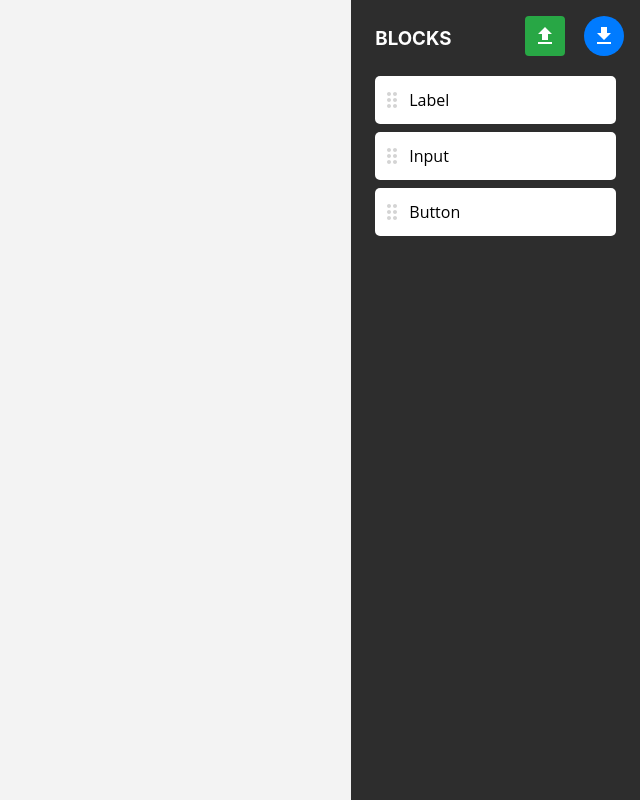
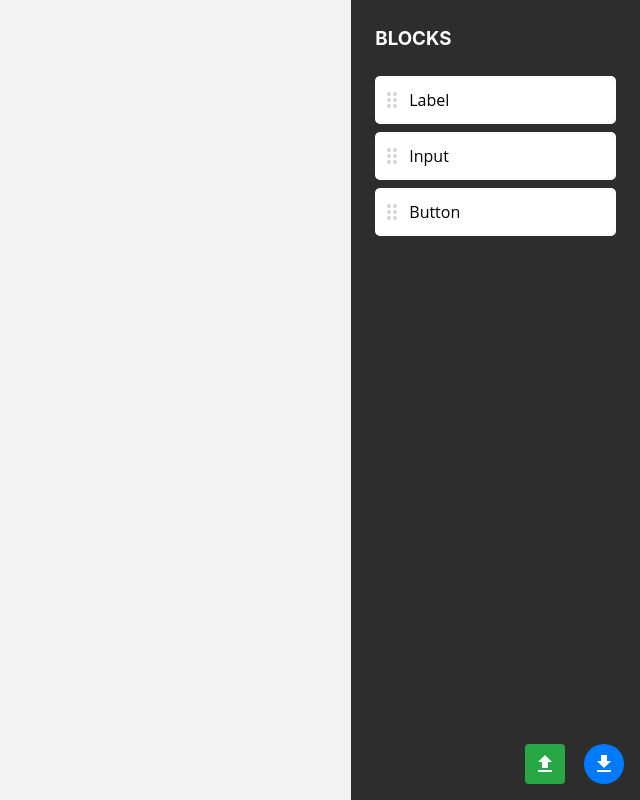
Before and after one commit to Tharun30/mini-page-builder, a React (Create React App) app: page / in a window 1280 px wide. Shown: the whole page, without its empty margins (640-1280 px from the left). Built offline with nearby package versions, Linux system fonts and the light colour scheme.

Commit message:
feat: tooltip

```diff
--- a/src/App.js
+++ b/src/App.js
@@ -1,4 +1,3 @@
-// Import necessary libraries and components
 import React from "react";
 import "./App.css";
 import SideBar from "./Components/SideBar";
@@ -7,9 +6,7 @@ import Page from "./Components/Page";
 function App() {
   return (
     <div className="App">
-      {/* Render the Page component */}
       <Page />
-      {/* Render the SideBar component */}
       <SideBar />
     </div>
   );
--- a/src/Components/Page.css
+++ b/src/Components/Page.css
@@ -14,7 +14,7 @@ button {
 
 .FileDownloadButton {
   position: absolute;
-  top: 16px;
+  bottom: 16px;
   right: 16px;
   padding: 8px;
   background-color: #007bff;
@@ -29,7 +29,7 @@ button {
 
 .FileUploadButton {
   position: absolute;
-  top: 16px;
+  bottom: 16px;
   right: 75px;
   padding: 8px;
   background-color: #28a745;
--- a/src/Components/Page.js
+++ b/src/Components/Page.js
@@ -126,6 +126,7 @@ function Page() {
   };
   const handleDragOver = (e) => {
     e.preventDefault();
+    e.dataTransfer.dropEffect = "move";
   };
   const handleDragEnd = () => {
     setDraggedComponent(null);
@@ -142,7 +143,6 @@ function Page() {
         ...updatedComponents[selectedComponentIndex],
         ...updatedValues,
       };
-      console.log("updates-->", updatedComponents);
       setDroppedComponents(updatedComponents);
       handleCloseForm();
     }
@@ -197,10 +197,18 @@ function Page() {
 
   return (
     <div className="Page">
-      <button onClick={handleExport} className="FileDownloadButton">
+      <button
+        onClick={handleExport}
+        className="FileDownloadButton"
+        title="Export"
+      >
         <FileDownloadIcon />
       </button>
-      <button onClick={handleImport} className="FileUploadButton">
+      <button
+        onClick={handleImport}
+        className="FileUploadButton"
+        title="Import"
+      >
         <FileUploadIcon />
       </button>
 
```
